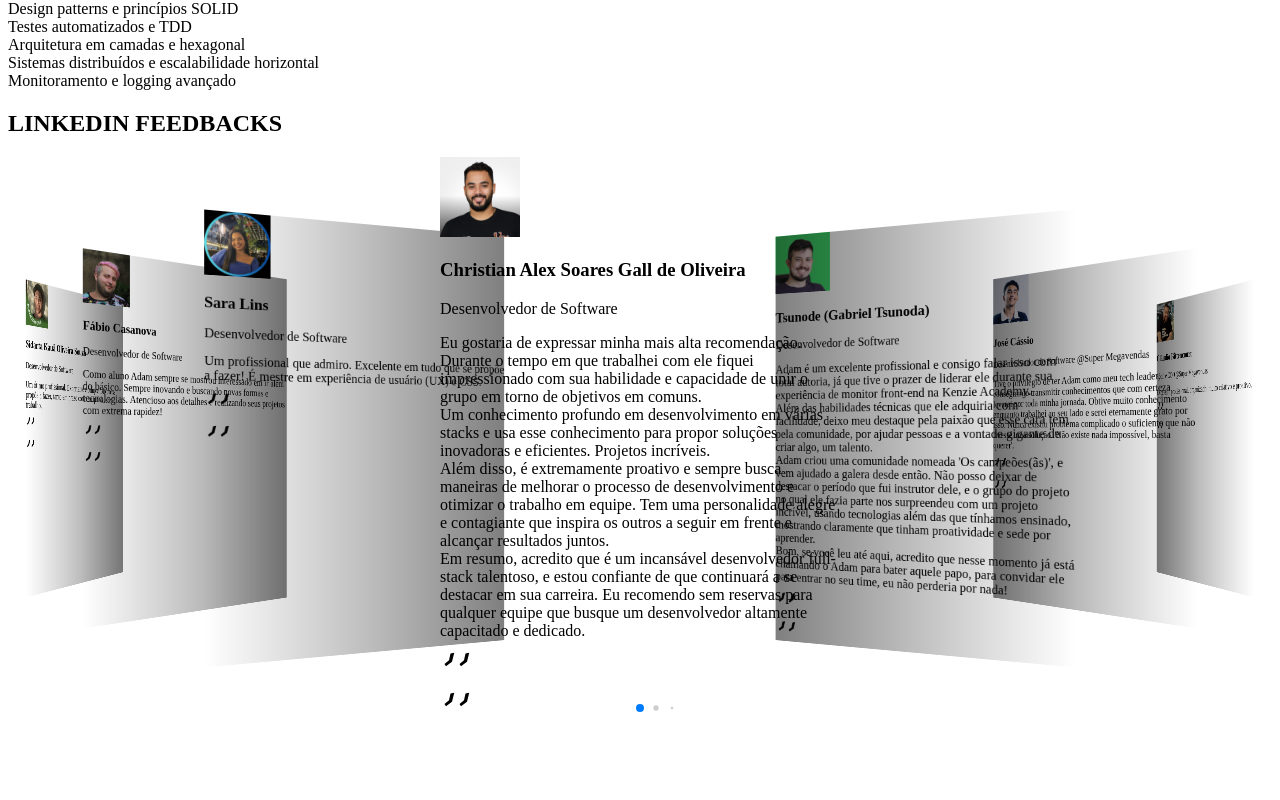
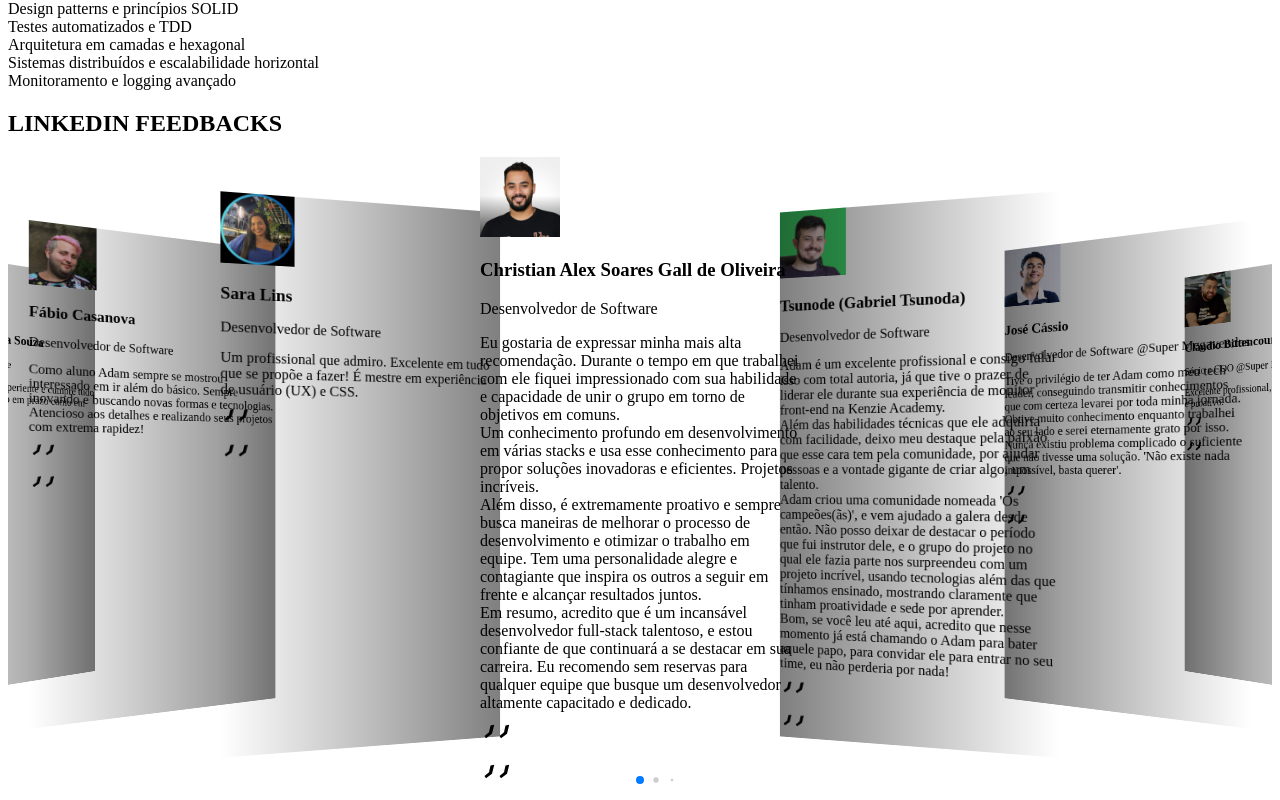
Before and after one commit to kitaratzo/final-project-digitalskola, a Next.js app: page / in a window 1280 px wide. Shown: the part 5415-6215 px from the top of the page. Before the commit the page ends 6143 px from the top, so only its background shows below. Built offline with nearby package versions, Linux system fonts and the light colour scheme; no server answers.

Commit message:
fix: better mobile UI

```diff
--- a/src/components/Other/DevToPosts/DevToPosts.tsx
+++ b/src/components/Other/DevToPosts/DevToPosts.tsx
@@ -4,6 +4,7 @@ import Image from "next/image";
 import Link from "next/link";
 import { useEffect, useRef, useState } from "react";
 import { useInView } from "react-intersection-observer";
+import type { Swiper as SwiperType } from "swiper";
 import "swiper/css";
 import "swiper/css/effect-coverflow";
 import "swiper/css/navigation";
@@ -15,7 +16,6 @@ import {
   Pagination,
 } from "swiper/modules";
 import { Swiper, SwiperSlide } from "swiper/react";
-import type { Swiper as SwiperType } from "swiper";
 
 import {
   fadeInLeft,
@@ -188,7 +188,7 @@ const DevToPosts = () => {
   }, [swiperInstance, posts, isLoading, initialSlide]);
 
   return (
-    <section className="relative pt-[170px] overflow-visible">
+    <section className="relative xl:pt-[170px] overflow-visible">
       <div className="absolute inset-0 pointer-events-none">
         <div className="absolute bottom-0 left-0 w-96 h-96 rounded-full filter blur-3xl opacity-30 translate-x-1/2 translate-y-1/2"></div>
         <div className="absolute top-0 right-0 w-96 h-96 bg-primary/5 rounded-full filter blur-3xl opacity-30 -translate-x-1/2 -translate-y-1/2"></div>
--- a/src/components/Other/Reviews/Reviews.tsx
+++ b/src/components/Other/Reviews/Reviews.tsx
@@ -168,7 +168,7 @@ const Reviews = () => {
         />
       </div>
 
-      <div className="container mx-auto relative z-10">
+      <div className="lg:container mx-auto relative z-10">
         <motion.h2
           initial={{ opacity: 0, y: -20 }}
           whileInView={{ opacity: 1, y: 0 }}
@@ -213,9 +213,9 @@ const Reviews = () => {
             slidesPerView={"auto"}
             coverflowEffect={{
               rotate: 20,
-              stretch: 25,
-              depth: 250,
-              modifier: 1.5,
+              stretch: 0,
+              depth: 200,
+              modifier: 1,
               slideShadows: true,
             }}
             autoplay={{
@@ -237,7 +237,7 @@ const Reviews = () => {
               return (
                 <SwiperSlide
                   key={index}
-                  style={{ width: "400px", height: "auto" }}
+                  style={{ width: "320px", height: "auto" }}
                   className="rounded-xl transition-all duration-300 hover:shadow-lg hover:shadow-primary/20"
                 >
                   <motion.div transition={{ duration: 0.3 }}>
--- a/src/components/Other/Work/Work.tsx
+++ b/src/components/Other/Work/Work.tsx
@@ -74,11 +74,11 @@ const Work = () => {
         variants={staggerContainer}
         initial="initial"
         animate={controls}
-        className="container mx-auto xl:flex xl:justify-between relative z-10"
+        className="lg:container mx-auto xl:flex xl:justify-between relative z-10"
       >
         <motion.div
           variants={fadeInUp}
-          className="max-w-[400px] mx-auto my-auto
+          className="px-8 lg:px-0 max-w-[400px] mx-auto my-auto
           xl:mx-0 text-center xl:text-left xl:h-fit
           flex flex-col justify-center items-center xl:justify-center
           xl:items-start"
```
